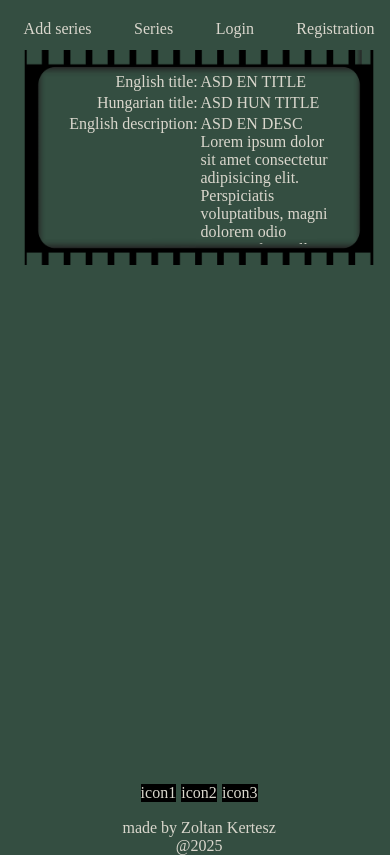
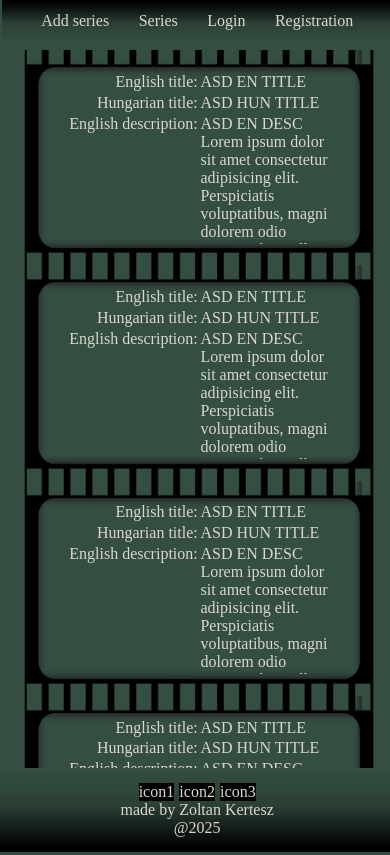
Before and after one commit to KerteszZoltan/serie_library_client, a Next.js app: page / in a window 390 px wide. Shown: the top 855 px of the page. Built offline with nearby package versions, Linux system fonts and the light colour scheme.

Commit message:
view style update

```diff
--- a/src/app/page.tsx
+++ b/src/app/page.tsx
@@ -5,6 +5,13 @@ export default function Home() {
   return (
     <div className={styles.page}>
       <SerieItem></SerieItem>
+      <SerieItem></SerieItem>
+
+      <SerieItem></SerieItem>
+
+      <SerieItem></SerieItem>
+
+      <SerieItem></SerieItem>
 
     </div>
   );
--- a/src/common/componenets/footer/footer.module.scss
+++ b/src/common/componenets/footer/footer.module.scss
@@ -1,20 +1,23 @@
 @use "../../../app/styles/variables.scss" as variables;
 
 .footer_container{
-    width: 90vw;
+    width: 100vw;
     height: 10vh;
+    left: -0.5vw;
+    justify-content: center;
     position: relative;
-    left: 4vw;
     display: flex;
     flex-direction: column;
     align-items: center;
+    background: rgb(0,0,0);
+    background: linear-gradient(0deg, rgba(0,0,0,1) 5%, rgba(43,64,54,1) 56%, rgba(52,78,65,1) 100%);
 
     &_icon_container{
         display: flex;
         flex-direction: row;
         width: 30vw;
         justify-content: space-between;
-        padding: 2vh;
+        //padding: 2vh;
         &_icon{
             background-color: black;
         }
@@ -24,3 +27,33 @@
     }
 
 }
+
+@media (max-width:600px){
+    .footer_container{
+        width: 101vw;
+        height: 10vh;
+        left: -2vw;
+        justify-content: center;
+        position: relative;
+        display: flex;
+        flex-direction: column;
+        align-items: center;
+        background: rgb(0,0,0);
+        background: linear-gradient(0deg, rgba(0,0,0,1) 5%, rgba(43,64,54,1) 56%, rgba(52,78,65,1) 100%);
+
+        &_icon_container{
+            display: flex;
+            flex-direction: row;
+            width: 30vw;
+            justify-content: space-between;
+            //padding: 2vh;
+            &_icon{
+                background-color: black;
+            }
+        }
+        &_item{
+            align-content: center;
+        }
+
+    }
+}
--- a/src/common/componenets/navigation/navigation.module.scss
+++ b/src/common/componenets/navigation/navigation.module.scss
@@ -1,15 +1,43 @@
 @use "../../../app/styles/variables.scss" as variables;
 
-.nav_container{
-    width: 90vw;
-    height: 5vh;
+.nav{
+    width: 100vw;
+    height: 10vh;
     position: relative;
-    left: 4vw;
-    justify-content: space-between;
-    display: flex;
-    flex-direction: row;
-    &_item{
-        align-content: center;
+    left: -0.5vw;
+    top: -0.6vw;
+    background: rgb(0,0,0);
+    background: linear-gradient(180deg, rgba(0,0,0,1) 5%, rgba(43,64,54,1) 56%, rgba(52,78,65,1) 100%);
+    align-content: center;
+    justify-items: center;
+
+    &_container{
+        width: 80vw;
+        justify-content: space-between;
+        display: flex;
+        flex-direction: row;
     }
 
 }
+
+@media (max-width:600px){
+    .nav{
+        width: 100vw;
+        height: 5vh;
+        position: relative;
+        left: -1.5vw;
+        top: -2vw;
+        background: rgb(0,0,0);
+        background: linear-gradient(180deg, rgba(0,0,0,1) 5%, rgba(43,64,54,1) 56%, rgba(52,78,65,1) 100%);
+        align-content: center;
+        justify-items: center;
+
+        &_container{
+            width: 80vw;
+            justify-content: space-between;
+            display: flex;
+            flex-direction: row;
+        }
+
+    }
+}
--- a/src/common/componenets/navigation/navigation.tsx
+++ b/src/common/componenets/navigation/navigation.tsx
@@ -2,11 +2,14 @@ import styles from "./navigation.module.scss";
 
 export default function Navigation(){
     return (
-        <div className={`${styles.nav_container}`}>
-            <div className={`${styles.nav_container_item}`}>Add series</div>
-            <div className={`${styles.nav_container_item}`}>Series</div>
-            <div className={`${styles.nav_container_item}`}>Login</div>
-            <div className={`${styles.nav_container_item}`}>Registration</div>
+        <div className={`${styles.nav}`}>
+            <div className={`${styles.nav_container}`}>
+                <div>Add series</div>
+                <div>Series</div>
+                <div>Login</div>
+                <div>Registration</div>
+            </div>
         </div>
+
     );
 }
```
